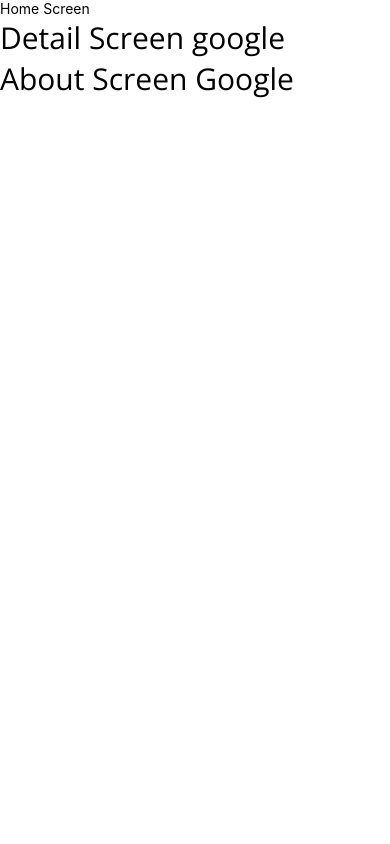
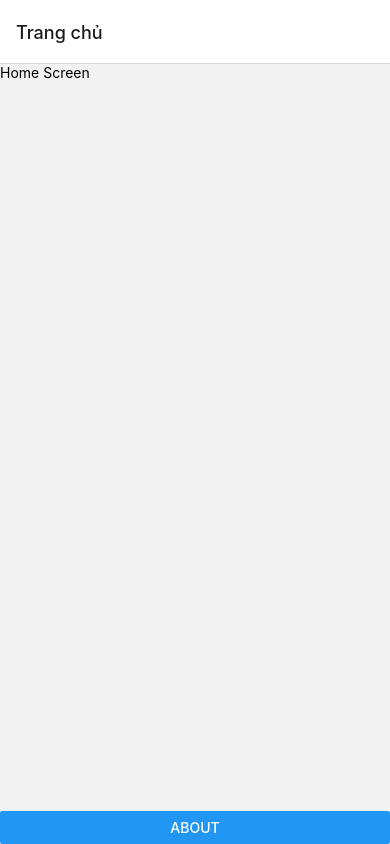
Before and after one commit to anhduy000635/react-native-todo, a React Native app: screen / in a window 390 px wide. Built offline with nearby package versions, Linux system fonts and the light colour scheme.

Commit message:
Navigation #1

```diff
--- a/App.tsx
+++ b/App.tsx
@@ -1,4 +1,4 @@
-import { View, Text } from "react-native";
+import { View, Text, Button } from "react-native";
 import HomeScreen from "./components/review/home";
 import DetailScreen from "./components/review/detail";
 import AboutScreen from "./components/review/about";
@@ -6,6 +6,9 @@
 import * as SplashScreen from "expo-splash-screen";
 import { useEffect } from "react";
 import { OPENSANS_REGULAR } from "./utils/const";
+
+import { NavigationContainer } from "@react-navigation/native";
+import { createNativeStackNavigator } from "@react-navigation/native-stack";
 
 SplashScreen.preventAutoHideAsync();
 
@@ -23,13 +26,26 @@
   if (!loaded && !error) {
     return null;
   }
+  const Stack = createNativeStackNavigator();
+  function RootStack() {
+    return (
+      <Stack.Navigator>
+        <Stack.Screen
+          name="Home"
+          component={HomeScreen}
+          options={{ title: "Trang chủ" }}
+        />
+
+        <Stack.Screen name="Details" component={DetailScreen} />
+      </Stack.Navigator>
+    );
+  }
 
   return (
-    <View>
-      <HomeScreen />
-      <DetailScreen />
-      <AboutScreen />
-    </View>
+    <NavigationContainer>
+      <RootStack />
+      <Button title="About" onPress={() => alert("hello")} />
+    </NavigationContainer>
   );
 };
 export default App;
```
Also changed, not shown: package.json (+6 -2 lines), 1 other file (tests, documents, lock files or other folders).
